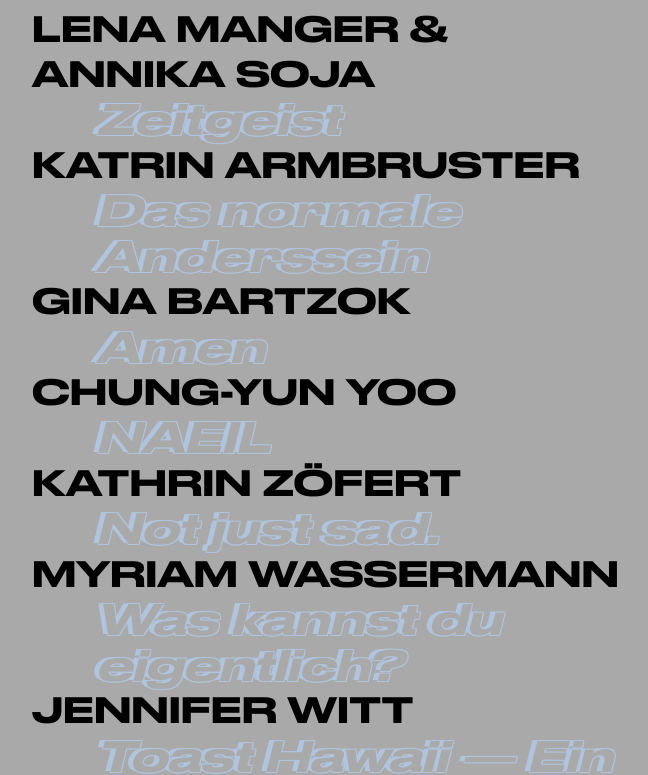
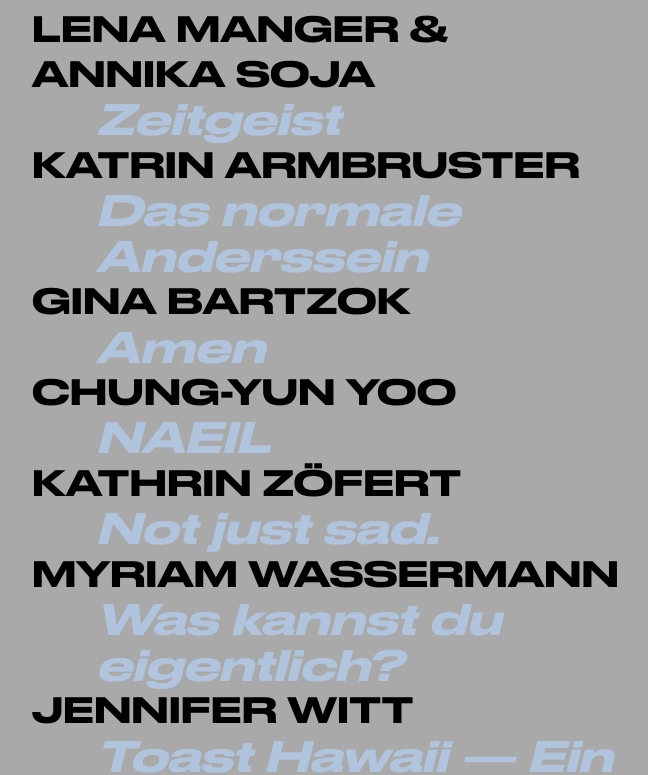
Before and after one commit to milangress/bama2018, a plain HTML site: page index.html in a window 1280 px wide. Shown: the part 907-1682 px from the top of the page, without its empty margins (613-1261 px from the left). Drawn offline with Linux system fonts and the light colour scheme; files whose address does not match are found by name.

Commit message:
removed outline

```diff
--- a/style.css
+++ b/style.css
@@ -53,11 +53,6 @@ body {
     color: lightsteelblue;
     line-height: 1.1;
     margin-left: 4rem;
-    color: darkgray;
-    text-shadow: -5px -1px 0 lightsteelblue,
-    1px -1px 0 lightsteelblue,
-    -1px 1px 0 lightsteelblue,
-    1px 1px 0 lightsteelblue;
 }
 
 .footer {
```
Also changed, not shown: 1 other file.
